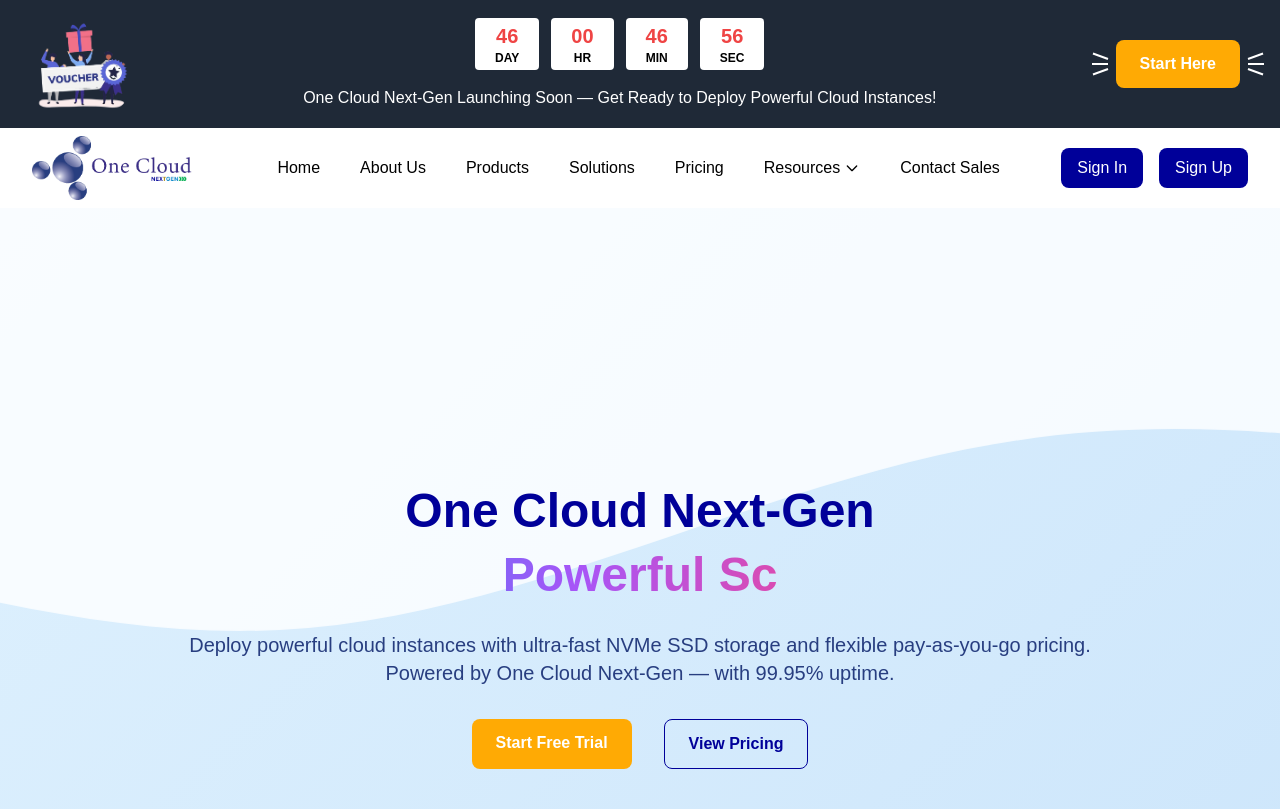
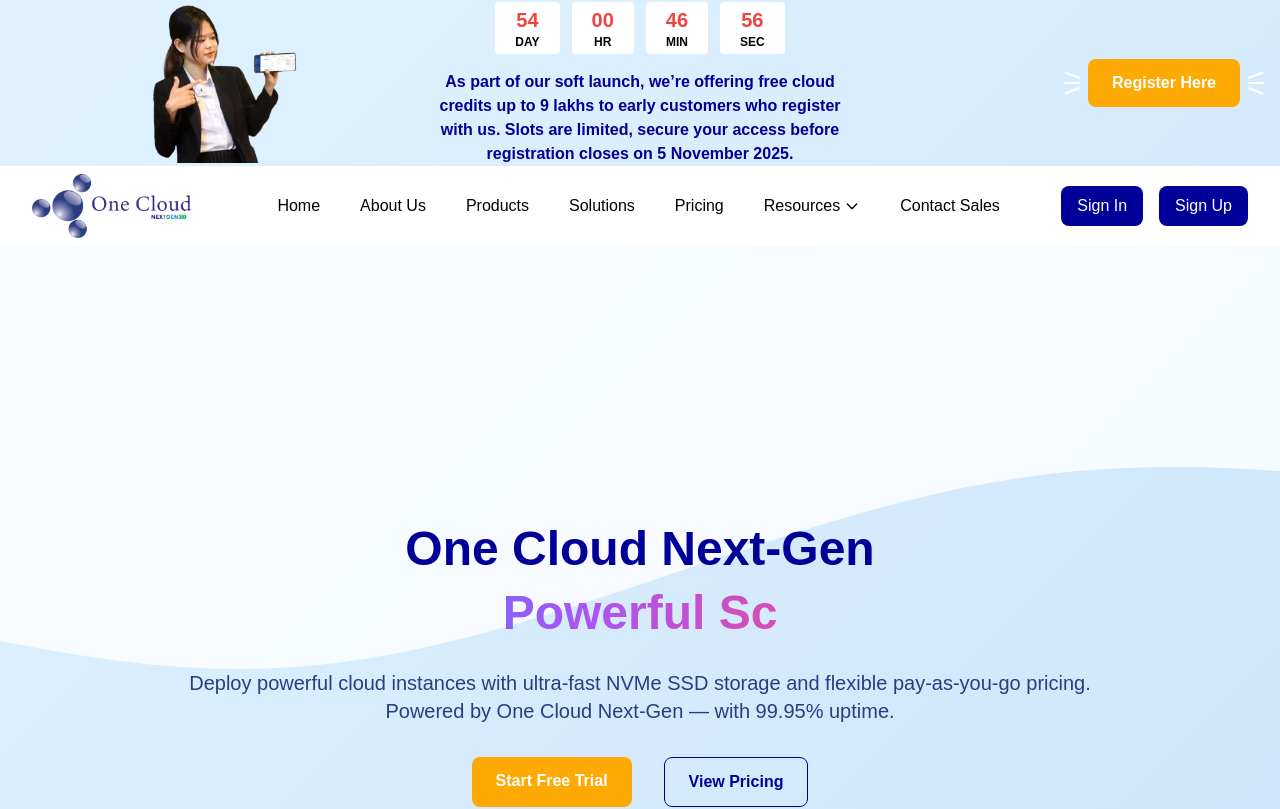
Before and after one commit to ayezinhtun/1CNGUI, a React (Vite) app: page / in a window 1280 px wide. Shown: the top 809 px of the page. Built offline with nearby package versions, Linux system fonts and the light colour scheme.

Commit message:
update in

```diff
--- a/src/components/AnnouncementBanner.jsx
+++ b/src/components/AnnouncementBanner.jsx
@@ -1,35 +1,13 @@
 import React, { useState, useEffect } from "react";
-import banner from '../assets/banner.png';
+import banner from '../assets/image.png';
 
 export default function AnnouncementBanner({ onBannerHeight }) {
   const [hidden, setHidden] = useState(false);
   const [lastScrollY, setLastScrollY] = useState(0);
 
-  // const [endTime] = useState(() => {
-  //   const saved = localStorage.getItem("bannerEndTime");
-  //   if (saved && !isNaN(Number(saved))) return Number(saved);
-  //   const now = new Date().getTime();
-  //   const newEnd = now + 10 * 24 * 60 * 60 * 1000; // 10 days in ms
-  //   localStorage.setItem("bannerEndTime", newEnd.toString());
-  //   return newEnd;
-  // });
-
-    //   const [endTime] = useState(() => {
-    //   const savedStart = localStorage.getItem("bannerStartTime");
-    //   let start;
-    //   if (savedStart && !isNaN(Number(savedStart))) {
-    //     start = Number(savedStart);
-    //   } else {
-    //     start = new Date().getTime();
-    //     localStorage.setItem("bannerStartTime", start.toString());
-    //   }
-    //   return start + 1 * 24 * 60 * 60 * 1000;
-    //   }
-
-    // );
 
   const [endTime] = useState(() => {
-      return new Date("2025-10-28T10:00:00").getTime();
+      return new Date("2025-11-05T10:00:00").getTime();
   });
 
 
@@ -79,18 +57,18 @@
   return (
     <div
       id="announcement-banner"
-      className={`w-full transform transition-transform duration-300 py-2 ease-in-out ${
+      className={`w-full transform transition-transform duration-300 ease-in-out ${
         hidden ? "-translate-y-full" : "translate-y-0"
       }`}
-      style={{ backgroundColor: "#1F2937", color: "#fff" }}
+      style={{ backgroundColor: "linear-gradient(135deg, #E0F2FE 0%, #B9D9F8 100%)", color: "#fff" }}
     >
-      <div className="max-w-7xl mx-auto px-4 py-2 flex items-center justify-between">
+      <div className="max-w-7xl mx-auto px-4 grid grid-cols-3 items-center">
         {/* Left: Logo */}
-        <div className="flex-shrink-0">
-          <img src={banner} alt="Banner Logo" className="h-24 w-auto rounded" />
+        <div className="flex justify-center">
+          <img src={banner} alt="Banner Logo" className="h-40 w-auto pt-[2px]" />
         </div>
 
-        <div className="flex flex-col items-center text-center">
+        <div className="flex flex-col items-center text-center pt-[2px]">
           <div className="flex flex-col items-center text-center">
             <div className="flex items-center gap-3 mb-1">
               {/* Days */}
@@ -115,8 +93,8 @@
               </div>
             </div>
 
-            <div className="text-sm md:text-base font-medium text-white pt-3">
-              One Cloud Next-Gen Launching Soon — Get Ready to Deploy Powerful Cloud Instances!
+            <div className="text-sm md:text-base font-semibold text-primary pt-3">
+              As part of our soft launch, we’re offering free cloud credits up to 9 lakhs  to early customers who register with us. Slots are limited, secure your access before registration closes on 5 November 2025.
             </div>
           </div>
 
@@ -124,7 +102,7 @@
         </div>
 
         {/* Right: Button with three-line icons */}
-        <div className="flex items-center gap-2">
+        <div className="flex items-center justify-end gap-2">
           {/* Left three-line icon (mirrored) */}
           <div className="flex flex-col justify-center gap-[3px]">
             <div className="w-4 h-[2px] bg-white rotate-[20deg] origin-right"></div>
@@ -134,10 +112,12 @@
 
           {/* Button */}
           <a
-            href="#"
+            href="https://docs.google.com/forms/d/e/1FAIpQLSeQ89PUvgi1hF4-6XO-KzBwdD_h4WFoj54p3HOIc_mh9DfzBA/viewform?usp=sharing&ouid=106599595537133284739"
+            target="_blank"
+            rel="noopener noreferrer"
             className="bg-[#ffaa04] text-sm md:text-base relative z-10 text-white font-semibold py-3 px-5 md:px-6 rounded-lg hover:bg-[#e69500] transition duration-300 text-center"
           >
-            Start Here
+            Register Here
           </a>
 
           {/* Right three-line icon */}
```
Also changed, not shown: src/assets/image.png (added).
